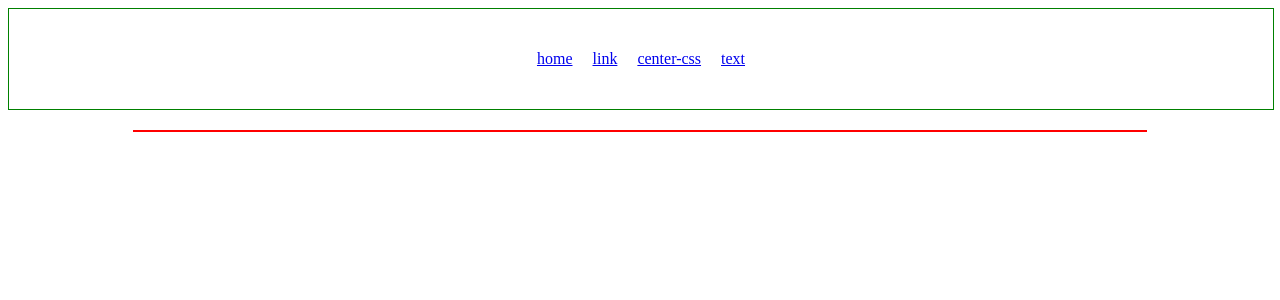
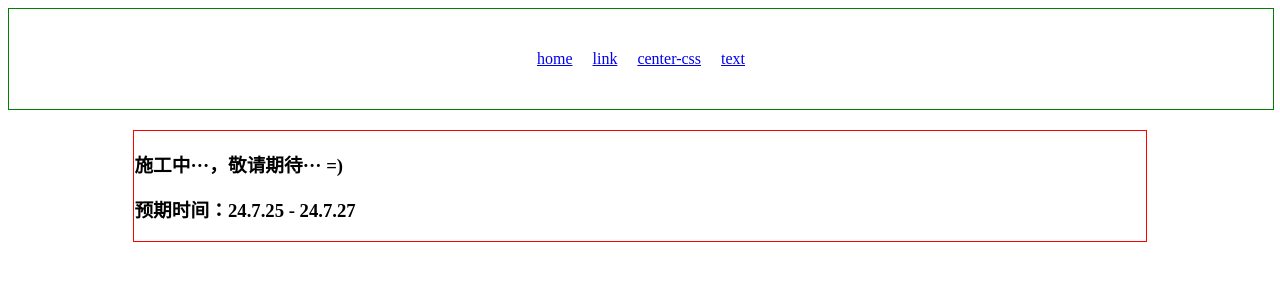
Before and after one commit to Tunny-F404/Makar-Web, a Vue app: page / in a window 1280 px wide. Shown: the top 300 px of the page. Built offline with nearby package versions, Linux system fonts and the light colour scheme.

Commit message:
添加维护标识、时间and优化npm run deploy

```diff
--- a/package.json
+++ b/package.json
@@ -10,7 +10,7 @@
     "test:unit": "vitest",
     "lint": "eslint . --ext .vue,.js,.jsx,.cjs,.mjs --fix --ignore-path .gitignore",
     "format": "prettier --write src/",
-    "deploy": "push-dir --dir=dist --branch=gh-pages --cleanup"
+    "deploy": "npm run build && push-dir --dir=dist --branch=gh-pages --cleanup"
   },
   "dependencies": {
     "marked": "^13.0.2",
--- a/src/views/HomeView.vue
+++ b/src/views/HomeView.vue
@@ -8,6 +8,8 @@
     </nav>
     <main>
       <RouterView />
+      <h3>施工中···，敬请期待···  =)</h3>
+      <h3>预期时间：24.7.25 - 24.7.27</h3>
     </main>
   </div>
 </template>
```
